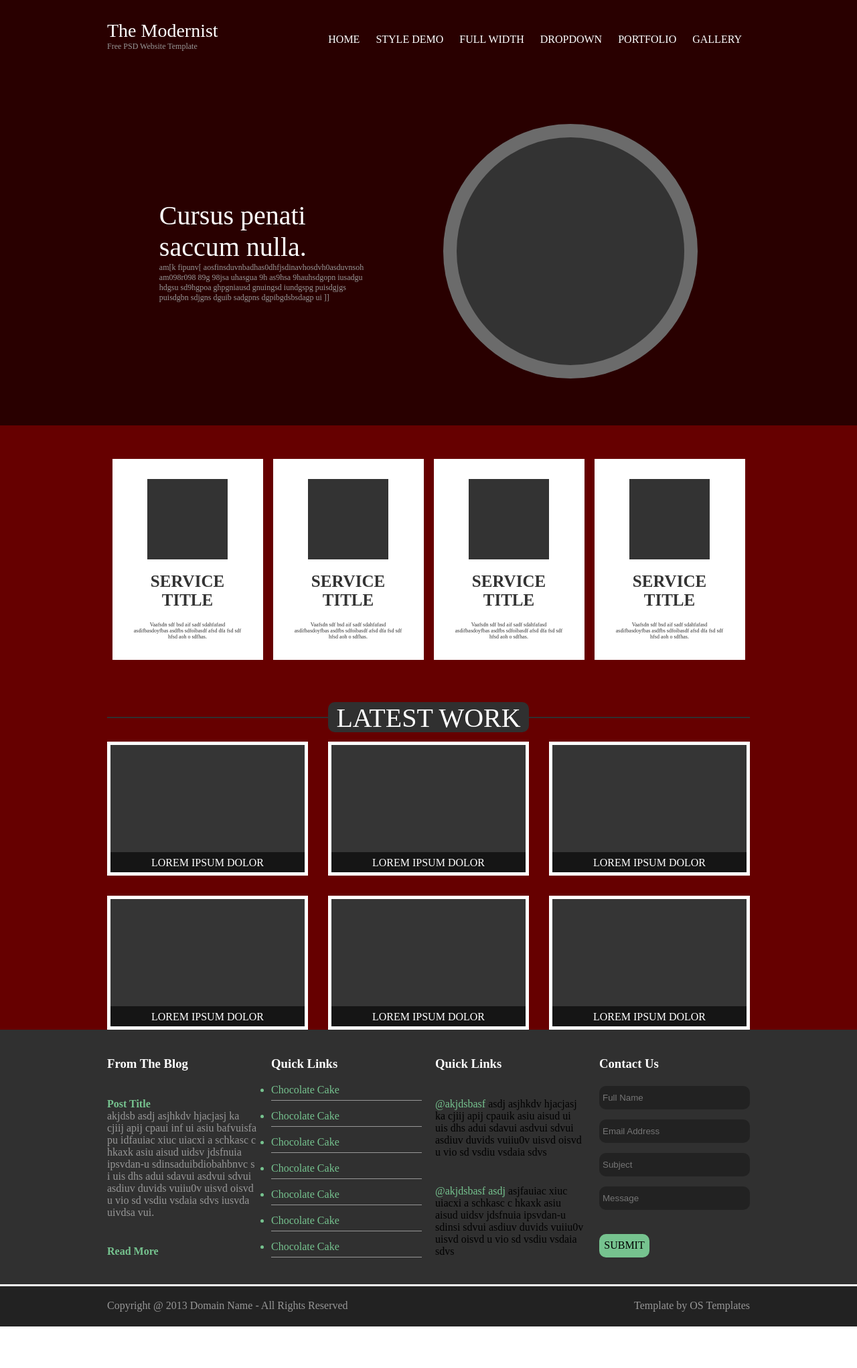
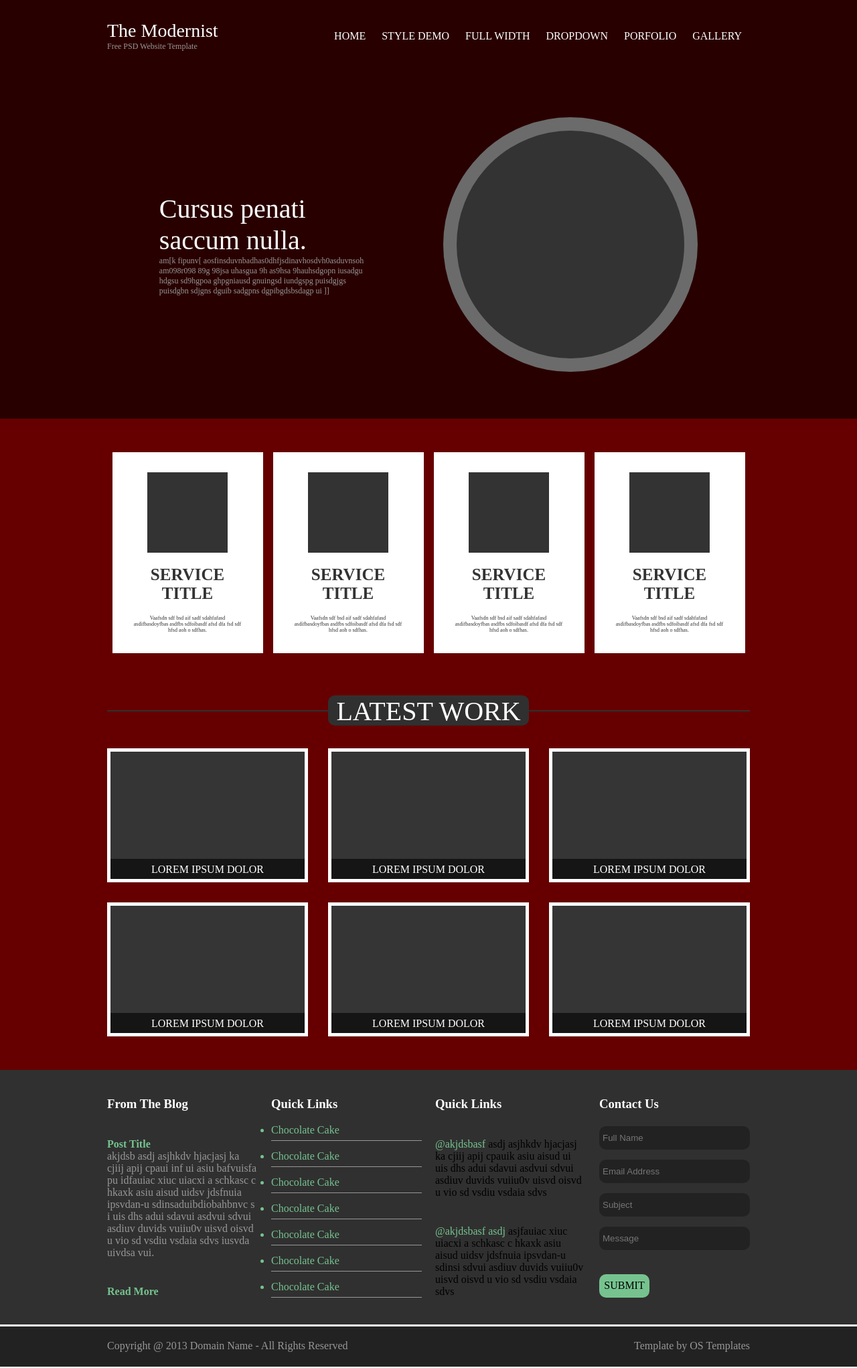
Before and after one commit to ddevadze/WEB-HW, a plain HTML site: page web.html in a window 1280 px wide. Shown: the whole page at 67% size. Before the commit the page ends 1982 px from the top, so only its background shows below. Drawn offline with Linux system fonts and the light colour scheme.

Commit message:
hw2-last

```diff
--- a/style-hw.css
+++ b/style-hw.css
@@ -20,12 +20,12 @@ a{
     flex-direction: row;
     align-items: center;
     justify-content: space-between;
+}
+.image {
     padding-top: 30px;
     padding-bottom: 30px;
-}
-.image {
     width: 185px;
-    height: 55px;
+    height: 105px;
 }
 .image-item1{
     color: white;
@@ -37,11 +37,12 @@ a{
     font-size: 1.5ch;
 }
 .content{
-    /* width: 640px; */
     height: 55px;
     display: flex;
     justify-content: space-between;
     align-items: center;
+    list-style-type: none;
+
 }
 .content-item{
     text-align: center;
@@ -49,26 +50,20 @@ a{
     color: white;
     border-radius: 10px;
     height: 40px;
-
 }
-.content-item:active{
-    background-color:red;
-}
-
 .content-item:hover{
     transition: 0.5s;
     background-color:#76c38f;
 }
-.gallery-section{
+.slider-section{
     background-color: #290000;
 }
 .galerry-container-items{
-    height: 520px;
     display: flex;
     flex-direction: row;
     overflow: hidden;
 }
-.gallery-container {
+.slider-container {
     display: flex;
     flex-direction: row;
     align-items: center;
@@ -79,7 +74,7 @@ a{
 .arrow{
     padding-top: 242px;
     width:30px;
-    height:100%;
+    height:520px;
     position: relative;
     overflow: hidden;
     cursor: pointer;
@@ -100,20 +95,21 @@ a{
     left: 6px;
     transition: 0.3s;
 }
-.gallery-text{
+.slider-text{
+
     width: 325px;
 }
-.galery-text-1{
+.slider-text-1{
     font-size: 5ch;
     color: white;
     overflow-wrap:normal;
 }
-.galery-text-2{
+.slider-text-2{
     color: #979797;
     font-size: 1.5ch;
 }
 
-.gallery-circle {
+.slider-circle {
     width: 380px;
     height: 380px;
     border: 20px solid #6b6b6b;
@@ -126,14 +122,14 @@ a{
     background-color: #660000;
 }
 .service-container{
-    padding-top: 50px;
-    padding-bottom: 50px;
     display: flex;
     flex-direction: row;
     justify-content: space-around;
     align-items: center;
 }
 .service{
+    margin-top: 50px;
+    margin-bottom: 50px;
     padding:30px;
     height: 300px;
     width: 225px;
@@ -167,13 +163,13 @@ a{
     background-color: #660000;
 }
 .title-container{
-    padding-top: 35px;
-    padding-bottom: 35px;
     display: flex;
     flex-direction: row;
     align-items: center;
 }
 .line{
+    margin-top: 35px;
+    margin-bottom: 55px;
     width: 100%;
     height: 2px;
     background-color: #303030;
@@ -192,13 +188,13 @@ a{
     bottom: -21px;
 }
 .work-section{
-
     background-color: #660000;
 }
 .work-container{
     display: grid;
     grid-template-columns: 1fr 1fr 1fr;
     grid-gap: 30px;
+    padding-bottom: 50px;
 }
 .work{
     height: 200px;
--- a/web.html
+++ b/web.html
@@ -20,43 +20,18 @@
                         Free PSD Website Template
                     </div>
                 </div>
-
-                <div class = "content">
-                    <a href="url">
-                        <div class = "content-item">
-                            HOME
-                        </div>
-                    </a>
-                    <a href="url">
-                        <div class = "content-item">
-                            STYLE DEMO
-                        </div>
-                    </a>
-                    <a href="url">
-                        <div class = "content-item">
-                            FULL WIDTH
-                        </div>
-                    </a>
-                    <a href="url">
-                        <div class = "content-item">
-                            DROPDOWN
-                        </div>
-                    </a>
-                    <a href="url">
-                        <div class = "content-item">
-                            PORTFOLIO
-                        </div>
-                    </a>
-                    <a href="url">
-                        <div class = "content-item">
-                            GALLERY
-                        </div>
-                    </a>
-                </div>
+                <ul class="content">
+                    <li class = "content-item"><a href="url">HOME</a></li>
+                    <li class = "content-item"><a href="url">STYLE DEMO</a></li>
+                    <li class = "content-item"><a href="url">FULL WIDTH</a></li>
+                    <li class = "content-item"><a href="url">DROPDOWN</a></li>
+                    <li class = "content-item"><a href="url">PORFOLIO</a></li>
+                    <li class = "content-item"><a href="url">GALLERY</a></li>
+                </ul>
             </div>
         </div>
     </section>
-    <section class="gallery-section">
+    <section class="slider-section">
         <div class = "container">
             <div class="galerry-container-items">
                 <div class="arrow">
@@ -64,16 +39,16 @@
                         <img src="left-arrow.png">
                     </div>
                 </div>
-                <div class = "gallery-container">
-                    <div class="gallery-text">
-                        <div class="galery-text-1">
+                <div class = "slider-container">
+                    <div class="slider-text">
+                        <div class="slider-text-1">
                             Cursus penati saccum nulla.
                         </div>
-                        <div class="galery-text-2">
+                        <div class="slider-text-2">
                             am[k fipunv[ aosfinsduvnbadhas0dhfjsdinavhosdvh0asduvnsoh am098r098 89g 98jsa uhasgua 9h as9hsa 9hauhsdgopn iusadgu hdgsu sd9hgpoa ghpgniausd gnuingsd iundgspg puisdgjgs puisdgbn sdjgns dguib sadgpns dgpibgdsbsdagp ui   ]]
                         </div>
                     </div>
-                    <div class = "gallery-circle">
+                    <div class = "slider-circle">
 
                     </div>
                 </div>
@@ -89,26 +64,34 @@
     <section class="service-section">
         <div class = "container">
             <div class = "service-container">
+                <a href="url">
                     <div class = "service">
                         <div class='service-box'> </div>
                         <h3 class='service-header'>SERVICE TITLE</h3>
                         <p class='service-parag'>Vaafsdn sdf bsd aif sadf sdahfafasd asdifbasdoyfbas asdfbs sdfoibasdf afsd dfa fsd  sdf hfsd aoh o sdfhas.</p>
                     </div>
+                </a>
+                <a href="url">
                     <div class = "service">
                         <div class='service-box'> </div>
                         <h3 class='service-header'>SERVICE TITLE</h3>
                         <p class='service-parag'>Vaafsdn sdf bsd aif sadf sdahfafasd asdifbasdoyfbas asdfbs sdfoibasdf afsd dfa fsd  sdf hfsd aoh o sdfhas.</p>
                     </div>
+                </a>
+                <a href="url">
                     <div class = "service">
                         <div class='service-box'> </div>
                         <h3 class='service-header'>SERVICE TITLE</h3>
                         <p class='service-parag'>Vaafsdn sdf bsd aif sadf sdahfafasd asdifbasdoyfbas asdfbs sdfoibasdf afsd dfa fsd  sdf hfsd aoh o sdfhas.</p>
                     </div>
+                </a>
+                <a href="url">
                     <div class = "service">
                         <div class='service-box'> </div>
                         <h3 class='service-header'>SERVICE TITLE</h3>
                         <p class='service-parag'>Vaafsdn sdf bsd aif sadf sdahfafasd asdifbasdoyfbas asdfbs sdfoibasdf afsd dfa fsd  sdf hfsd aoh o sdfhas.</p>
                     </div>
+                </a>
             </div>
         </div>
     </section>
@@ -126,36 +109,48 @@
     <section class="work-section">
         <div class = "container">
             <div class = "work-container">
+                <a href="url">
                     <div class = "work">
                         <div class = "work-footer">
                             LOREM IPSUM DOLOR
                         </div>
                     </div>
+                </a>
+                <a href="url">
                     <div class = "work">
                         <div class = "work-footer">
                             LOREM IPSUM DOLOR
                         </div>
                     </div>
+                </a>
+                <a href="url">
                     <div class = "work">
                         <div class = "work-footer">
                             LOREM IPSUM DOLOR
                         </div>
                     </div>
+                </a>
+                <a href="url">
                     <div class = "work">
                         <div class = "work-footer">
                             LOREM IPSUM DOLOR
                         </div>
                     </div>
+                </a>
+                <a href="url">
                     <div class = "work">
                         <div class = "work-footer">
                             LOREM IPSUM DOLOR
                         </div>
                     </div>
+                </a>
+                <a href="url">
                     <div class = "work">
                         <div class = "work-footer">
                             LOREM IPSUM DOLOR
                         </div>
                     </div>
+                </a>
             </div>
         </div>
     </section>
@@ -183,13 +178,13 @@
                         Quick Links
                     </h3>
                     <ul class="footer-item-list footer-item-green">
-                        <li>Chocolate Cake</li>
-                        <li>Chocolate Cake</li>
-                        <li>Chocolate Cake</li>
-                        <li>Chocolate Cake</li>
-                        <li>Chocolate Cake</li>
-                        <li>Chocolate Cake</li>
-                        <li>Chocolate Cake</li>
+                        <li><a href="url">Chocolate Cake</a></li>
+                        <li><a href="url">Chocolate Cake</a></li>
+                        <li><a href="url">Chocolate Cake</a></li>
+                        <li><a href="url">Chocolate Cake</a></li>
+                        <li><a href="url">Chocolate Cake</a></li>
+                        <li><a href="url">Chocolate Cake</a></li>
+                        <li><a href="url">Chocolate Cake</a></li>
                     </ul>
                 </div>
                 <div class = "footer-item">
```
Lines whose indentation alone changed are shown as unchanged.
